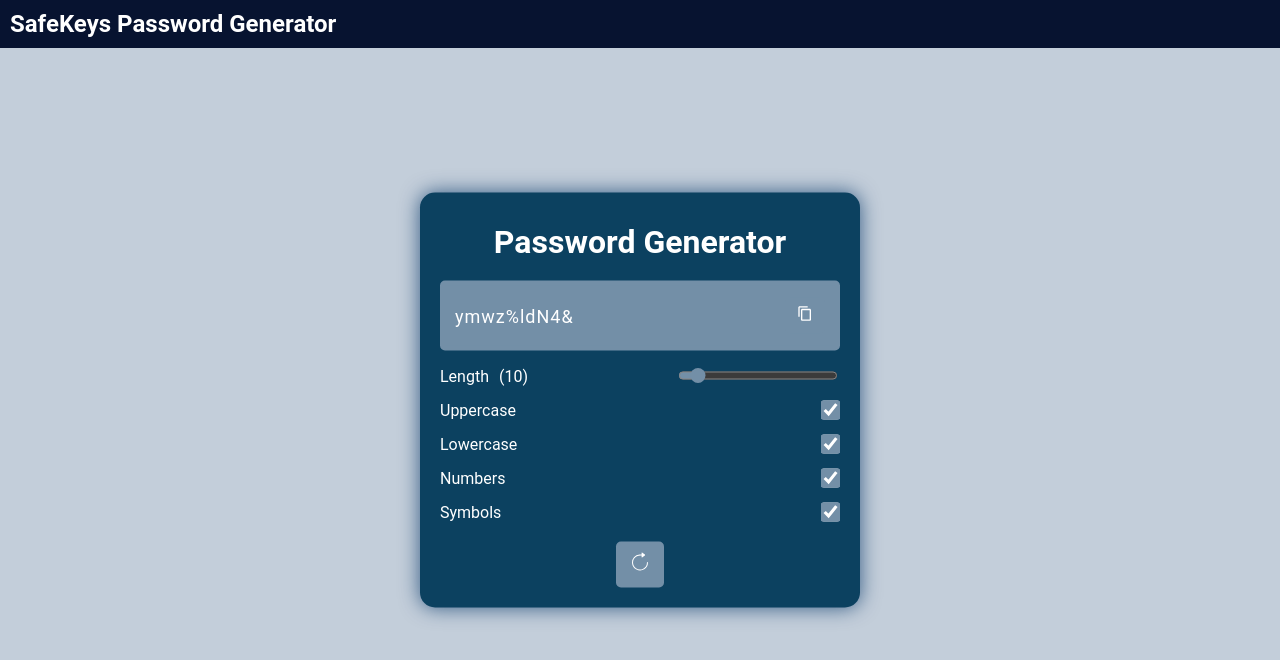
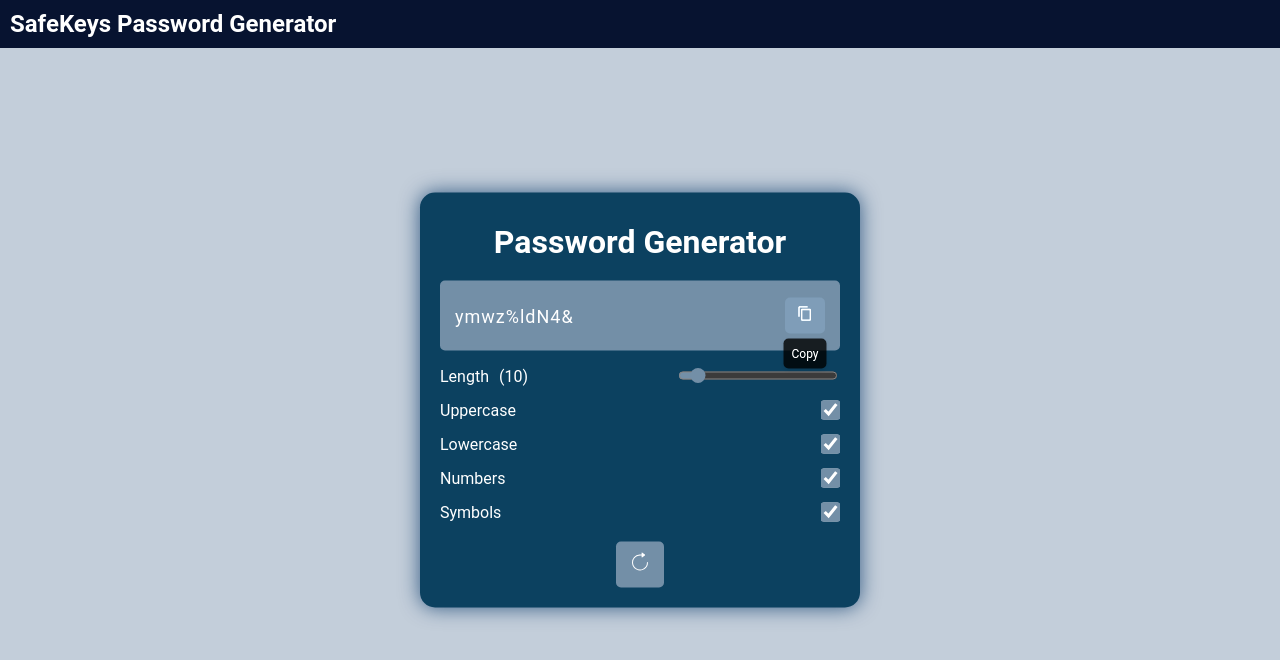
Before and after one commit to arahman01/my-app, a React (Create React App) app: page / in a window 1280 px wide. In both pictures the pointer is over the button 805 px from the left and 315 px from the top of the page. Shown: the top 660 px of the page. Built offline with nearby package versions, Linux system fonts and the light colour scheme.

Commit message:
tooltips

```diff
--- a/src/components/PasswordGenerator.module.css
+++ b/src/components/PasswordGenerator.module.css
@@ -53,6 +53,25 @@
   border-radius: 5px;
 }
 
+.btn:hover {
+  filter: brightness(110%);
+}
+
+.btn:hover::after {
+  content: attr(data-tooltip);
+  position: absolute;
+  top: calc(100% + 5px);
+  left: 50%;
+  transform: translateX(-50%);
+  background-color: rgba(0, 0, 0, 0.8);
+  color: var(--primary-white);
+  padding: 8px;
+  border-radius: 5px;
+  font-size: 0.75rem;
+  white-space: nowrap;
+  box-shadow: 0 2px 4px rgba(0, 0, 0, 0.1);
+}
+
 .centerButton {
   display: flex;
   justify-content: center;
@@ -78,6 +97,8 @@
 input[type="range"] {
   width: 40%;
 }
+
+/* COPY CLICK MODAL */
 
 .modal {
   display: none;
--- a/src/components/PasswordGenerator.tsx
+++ b/src/components/PasswordGenerator.tsx
@@ -66,7 +66,9 @@ const PasswordGenerator = () => {
         <button
           className={styles.btn}
           id="clipboard"
-          title="Copy"
+          title=""
+          aria-label="Copy"
+          data-tooltip="Copy"
           onClick={copyPassword}
         >
           <MdContentCopy />
@@ -139,6 +141,9 @@ const PasswordGenerator = () => {
         <div className={styles.centerButton}>
           <button
             type="button"
+            title=""
+            aria-label="Regenerate"
+            data-tooltip="Regenerate"
             className={styles.btn}
             onClick={handleGenerateClick}
           >
```
